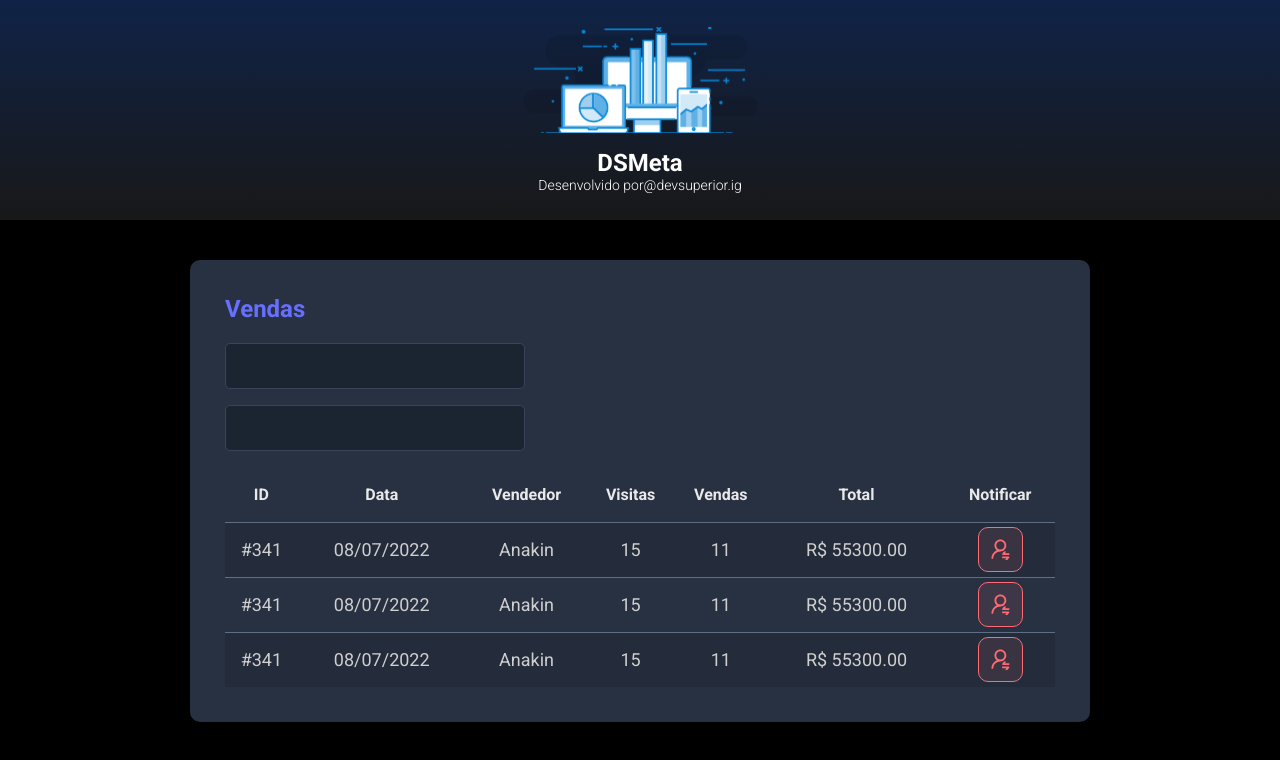
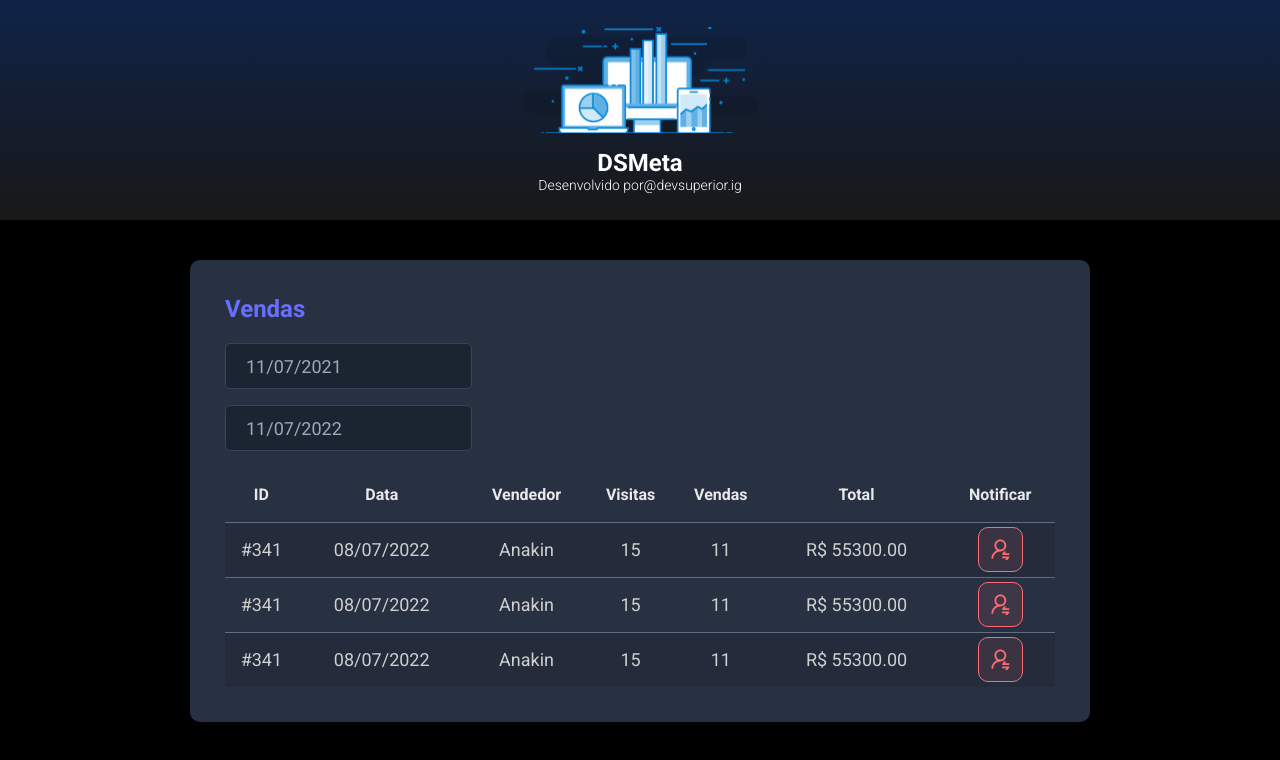
Before and after one commit to danielbrazrocha/dsmeta, a React (Vite) app in the folder frontend/: page / in a window 1280 px wide. Shown: the top 760 px of the page. Built offline with nearby package versions, Linux system fonts and the light colour scheme.

Commit message:
feat:add DatePicker component

```diff
--- a/frontend/src/assets/components/SalesCard/index.tsx
+++ b/frontend/src/assets/components/SalesCard/index.tsx
@@ -1,17 +1,35 @@
-import NotificationButton from '../NotificationButton'
-import './styles.css'
+import NotificationButton from '../NotificationButton';
+import './styles.css';
+import DatePicker from "react-datepicker";
+import "react-datepicker/dist/react-datepicker.css";
+import { useState } from 'react';
 
 function SalesCard() {
+
+  const minDateInitialValue = new Date(new Date().setDate(new Date().getDate() - 365));
+
+  const [minDate, setMinDate] = useState(minDateInitialValue);
+  const [maxDate, setMaxDate] = useState(new Date());
 
     return (
       <div className="dsmeta-card">
       <h2 className="dsmeta-sales-title">Vendas</h2>
       <div>
         <div className="dsmeta-form-control-container">
-          <input className="dsmeta-form-control" type="text" />
+          <DatePicker
+            selected={minDate}
+            onChange={(date: Date) => {setMinDate(date)}}
+            className="dsmeta-form-control"
+            dateFormat="dd/MM/yyyy"
+          />
         </div>
         <div className="dsmeta-form-control-container">
-          <input className="dsmeta-form-control" type="text" />
+          <DatePicker
+              selected={maxDate}
+              onChange={(date: Date) => {setMaxDate(date)}}
+              className="dsmeta-form-control"
+              dateFormat="dd/MM/yyyy"
+            />
         </div>
       </div>
 
```
